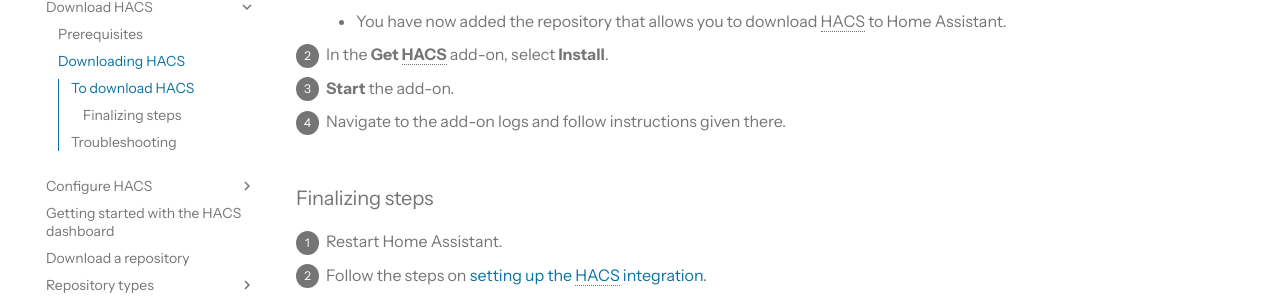
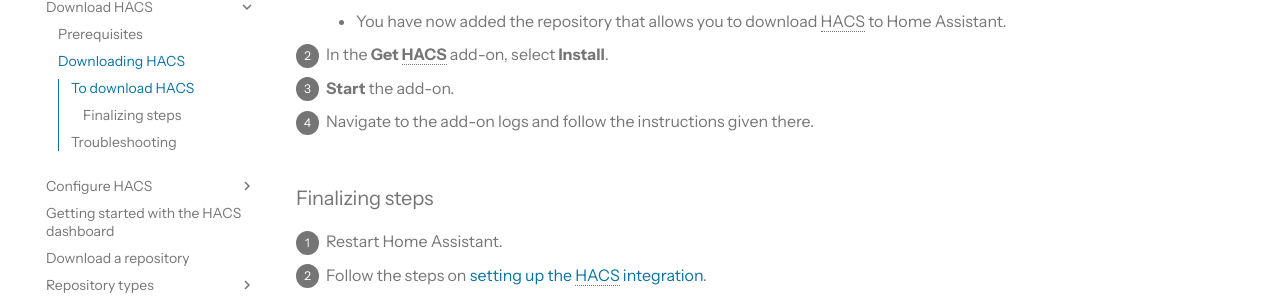
Before and after one commit to hacs/documentation, an MkDocs documentation site: the page built from source/docs/use/download/download.md, in a window 1280 px wide and 900 px high, scrolled down 661 px. Shown: the part 149-454 px from the top of the window. Built offline with MkDocs 1.6.1 and Material for MkDocs 9.7.7, drawn with Linux system fonts in a browser that asks for light colours; some web fonts are replaced; plug-ins that fetch from the network failed and are left out; comment, search, counter and statistics services are not loaded.

Commit message:
Fix typo

```diff
--- a/source/docs/use/download/download.md
+++ b/source/docs/use/download/download.md
@@ -21,7 +21,7 @@ How you download HACS depends on your Home Assistant installation type. In the i
         - You have now added the repository that allows you to download HACS to Home Assistant.
     2. In the **Get HACS** add-on, select **Install**.
     3. **Start** the add-on.
-    4. Navigate to the add-on logs and follow instructions given there.
+    4. Navigate to the add-on logs and follow the instructions given there.
 
 === "Container"
 
```
